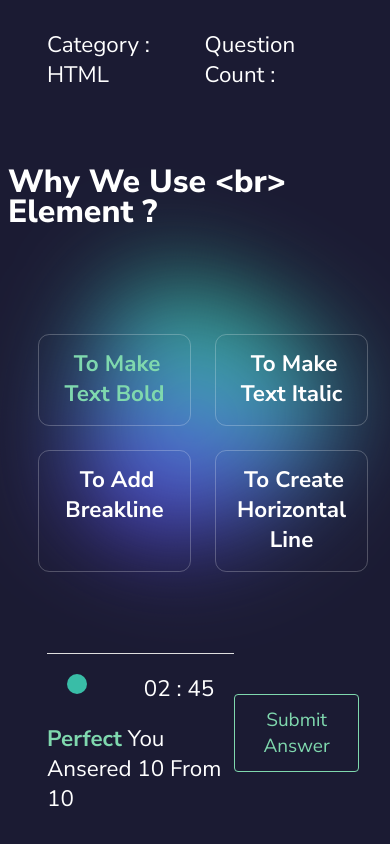
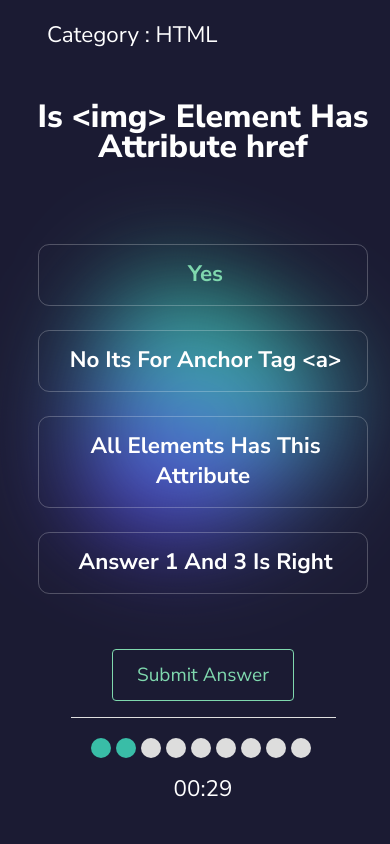
Before and after one commit to ismailaib/html-quiz, a plain HTML site: page index.html in a window 390 px wide. Both pictures are taken after a click on the button "Submit Answer". Drawn offline with Linux system fonts and the light colour scheme.

Commit message:
add responsive

```diff
--- a/assets/css/style.css
+++ b/assets/css/style.css
@@ -80,6 +80,9 @@ body {
     flex-direction: row;
     width: 80%;
     font-size: var(--h2-size);
+}
+.quiz-info .count{
+    display: none;
 }
 .quiz-area h2{
     font-size: var(--h1-size);
@@ -192,10 +195,13 @@ body {
 	background-color: #7fd8ae;
 	transform: translateX(-50%) scaleY(1.3) scaleX(0.8);
    }
-.quiz-app .bottom .bullets{
-	border-top:1px solid #dfdfdf ;
-	display: flex;
-	padding: 20px;
+.quiz-app .bottom .bullets {
+    border-top: 1px solid #dfdfdf;
+    display: flex;
+    padding: 20px;
+    flex-direction: column;
+    align-items: center;
+    gap: 1rem;
 }
 .quiz-app .bottom .bullets .spans{
 	flex: 1;
@@ -223,3 +229,25 @@ body {
 .quiz-app .results span.perfect{
   color: #7fd8ae;
 }
+
+
+@media screen and (max-width: 720px) {
+  * {
+    text-align: center;
+  }
+  .quiz-app {
+    gap: 3%;
+  }
+  .answers-area {
+    display: flex;
+    text-align: center;
+    flex-direction: column;
+  }
+  .bottom {
+    display: flex;
+    justify-content: space-between;
+    align-items: center;
+    flex-direction: column;
+    gap: 1rem;
+  }
+}
--- a/assets/js/script.js
+++ b/assets/js/script.js
@@ -0,0 +1,212 @@
+// Select Elements
+let countSpan = document.querySelector(".count span");
+let bullets = document.querySelector(".bullets");
+let bulletsSpanContainer = document.querySelector(".bullets .spans");
+let quizArea = document.querySelector(".quiz-area");
+let answersArea = document.querySelector(".answers-area");
+let submitButton = document.querySelector(".submit-button");
+let resultsContainer = document.querySelector(".results");
+let countdownElement = document.querySelector(".countdown");
+
+// Set Options
+let currentIndex = 0;
+let rightAnswers = 0;
+let countdownInterval;
+
+function getQuestions() {
+  let myRequest = new XMLHttpRequest();
+
+  myRequest.onreadystatechange = function () {
+    if (this.readyState === 4 && this.status === 200) {
+      let questionsObject = JSON.parse(this.responseText);
+      let qCount = questionsObject.length;
+
+      // Create Bullets + Set Questions Count
+      createBullets(qCount);
+
+      // Add Question Data
+      addQuestionData(questionsObject[currentIndex], qCount);
+
+      // Start CountDown
+      countdown(30, qCount);
+
+      // Click On Submit
+      submitButton.onclick = () => {
+        // Get Right Answer
+        let theRightAnswer = questionsObject[currentIndex].right_answer;
+
+        // Increase Index
+        currentIndex++;
+
+        // Check The Answer
+        checkAnswer(theRightAnswer, qCount);
+
+        // Remove Previous Question
+        quizArea.innerHTML = "";
+        answersArea.innerHTML = "";
+
+        // Add Question Data
+        addQuestionData(questionsObject[currentIndex], qCount);
+
+        // Handle Bullets Class
+        handleBullets();
+
+        // Start CountDown
+        clearInterval(countdownInterval);
+        countdown(30, qCount);
+
+        // Show Results
+        showResults(qCount);
+      };
+    }
+  };
+
+  myRequest.open("GET", "html_questions.json", true);
+  myRequest.send();
+}
+
+getQuestions();
+
+function createBullets(num) {
+  countSpan.innerHTML = num;
+
+  // Create Spans
+  for (let i = 0; i < num; i++) {
+    // Create Bullet
+    let theBullet = document.createElement("span");
+
+    // Check If Its First Span
+    if (i === 0) {
+      theBullet.className = "on";
+    }
+
+    // Append Bullets To Main Bullet Container
+    bulletsSpanContainer.appendChild(theBullet);
+  }
+}
+
+function addQuestionData(obj, count) {
+  if (currentIndex < count) {
+    // Create H2 Question Title
+    let questionTitle = document.createElement("h2");
+
+    // Create Question Text
+    let questionText = document.createTextNode(obj["title"]);
+
+    // Append Text To H2
+    questionTitle.appendChild(questionText);
+
+    // Append The H2 To The Quiz Area
+    quizArea.appendChild(questionTitle);
+
+    // Create The Answers
+    for (let i = 1; i <= 4; i++) {
+      // Create Main Answer Div
+      let mainDiv = document.createElement("div");
+
+      // Add Class To Main Div
+      mainDiv.className = "answer";
+
+      // Create Radio Input
+      let radioInput = document.createElement("input");
+
+      // Add Type + Name + Id + Data-Attribute
+      radioInput.name = "question";
+      radioInput.type = "radio";
+      radioInput.id = `answer_${i}`;
+      radioInput.dataset.answer = obj[`answer_${i}`];
+
+      // Make First Option Selected
+      if (i === 1) {
+        radioInput.checked = true;
+      }
+
+      // Create Label
+      let theLabel = document.createElement("label");
+
+      // Add For Attribute
+      theLabel.htmlFor = `answer_${i}`;
+
+      // Create Label Text
+      let theLabelText = document.createTextNode(obj[`answer_${i}`]);
+
+      // Add The Text To Label
+      theLabel.appendChild(theLabelText);
+
+      // Add Input + Label To Main Div
+      mainDiv.appendChild(radioInput);
+      mainDiv.appendChild(theLabel);
+
+      // Append All Divs To Answers Area
+      answersArea.appendChild(mainDiv);
+    }
+  }
+}
+
+function checkAnswer(rAnswer, count) {
+  let answers = document.getElementsByName("question");
+  let theChoosenAnswer;
+
+  for (let i = 0; i < answers.length; i++) {
+    if (answers[i].checked) {
+      theChoosenAnswer = answers[i].dataset.answer;
+    }
+  }
+
+  if (rAnswer === theChoosenAnswer) {
+    rightAnswers++;
+  }
+}
+
+function handleBullets() {
+  let bulletsSpans = document.querySelectorAll(".bullets .spans span");
+  let arrayOfSpans = Array.from(bulletsSpans);
+  arrayOfSpans.forEach((span, index) => {
+    if (currentIndex === index) {
+      span.className = "on";
+    }
+  });
+}
+
+function showResults(count) {
+  let theResults;
+  if (currentIndex === count) {
+    quizArea.remove();
+    answersArea.remove();
+    submitButton.remove();
+    bullets.remove();
+
+    if (rightAnswers > count / 2 && rightAnswers < count) {
+      theResults = `<span class="good">Good</span>, ${rightAnswers} From ${count}`;
+    } else if (rightAnswers === count) {
+      theResults = `<span class="perfect">Perfect</span>, All Answers Is Good`;
+    } else {
+      theResults = `<span class="bad">Bad</span>, ${rightAnswers} From ${count}`;
+    }
+
+    resultsContainer.innerHTML = theResults;
+    resultsContainer.style.padding = "10px";
+    resultsContainer.style.backgroundColor = "white";
+    resultsContainer.style.marginTop = "10px";
+  }
+}
+
+function countdown(duration, count) {
+  if (currentIndex < count) {
+    let minutes, seconds;
+    countdownInterval = setInterval(function () {
+      minutes = parseInt(duration / 60);
+      seconds = parseInt(duration % 60);
+
+      minutes = minutes < 10 ? `0${minutes}` : minutes;
+      seconds = seconds < 10 ? `0${seconds}` : seconds;
+
+      countdownElement.innerHTML = `${minutes}:${seconds}`;
+
+      if (--duration < 0) {
+        clearInterval(countdownInterval);
+        submitButton.click();
+      }
+    }, 1000);
+  }
+}
--- a/index.html
+++ b/index.html
@@ -3,7 +3,7 @@
 <head>
 	<meta charset="UTF-8">
 	<meta http-equiv="X-UA-Compatible" content="IE=edge">
-	<meta name="viewport" content="width=device-width, initial-scale=1.0">
+    <meta name="viewport" content="width=device-width, user-scalable=no">
 	<link rel="stylesheet" href="assets/css/style.css">
 	<title>Quiz-App-V2.0.0</title>
 </head>
@@ -12,44 +12,18 @@
 	<section class="quiz-app">
 		<div class="quiz-info">
 			<div class="category"> Category : <span>HTML</span></div>
-			<div class="count">Question Count : <span></span></div>
+			<div class="count"><span></span></div>
 		</div>
-		<div class="quiz-area">
-			<h2>Why We Use &lt;br&gt; Element ?</h2>
-		</div>
-		<div class="answers-area">
-			<div class="answer">
-				<input type="radio" id="answer_1" name="questions" checked/>
-				<label for="answer_1">To Make Text Bold</label>
-			</div>
-			<div class="answer">
-				<input type="radio" id="answer_2" name="questions" />
-				<label for="answer_2">To Make Text Italic</label>
-			</div>
-			<div class="answer">
-				<input type="radio" id="answer_3" name="questions" />
-				<label for="answer_3">To Add Breakline</label>
-			</div>
-			<div class="answer">
-				<input type="radio" id="answer_4" name="questions" />
-				<label for="answer_4">To Create Horizontal Line</label>
-			</div>
-		</div>
+		<div class="quiz-area"></div>
+		<div class="answers-area"></div>
 		<div class="bottom">
 			<button class="submit-button">Submit Answer</button>
 	<div class="left-bottom">
 		<div class="bullets">
-			<div class="spans">
-				<span class="on"></span>
-			</div>
-			<div class="countdown">
-				<span class="minutes">02</span> :
-				<span class="seconds">45</span>
-			</div>
+			<div class="spans"></div>
+			<div class="countdown"></div>
 		</div>
-		<div class="results">
-			<span class="perfect">Perfect </span>You Ansered 10 From 10
-		</div>
+		<div class="results"></div>
 	</div>
 		</div>
 	</section>
```
